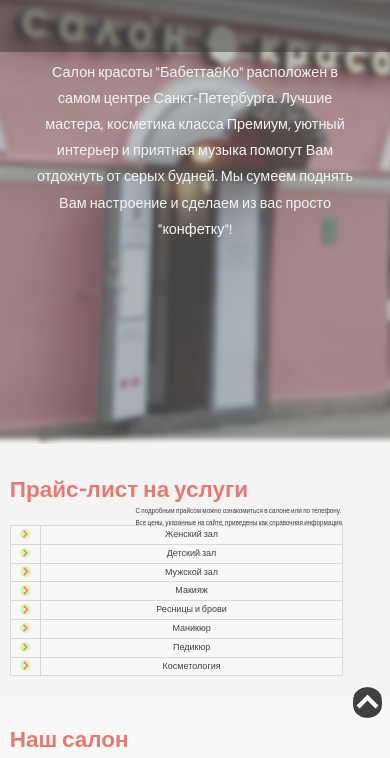
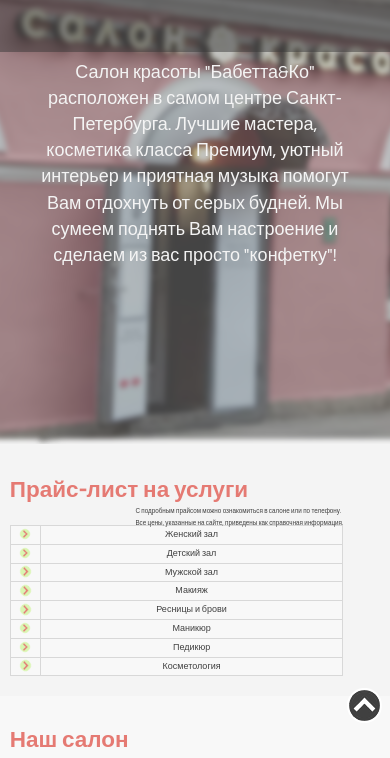
Before and after one commit to KDiGithub/Babetta, a plain HTML site: page babetta/index.html in a window 390 px wide. Shown: the part 86-844 px from the top of the page. Drawn offline with Linux system fonts and the light colour scheme.

Commit message:
Update style.css

```diff
--- a/babetta/css/style.css
+++ b/babetta/css/style.css
@@ -70,6 +70,7 @@
 
 @media only screen and (max-width:419px){
 	html{font-size:9px;}
+
 	.icon {
 		margin-top:20px;
 		margin-left:1%;
@@ -83,6 +84,9 @@
 	.master img{
 		width:140px;
 		height:auto;
+	}
+	.prew p {
+		font-size:2rem !important;
 	}
 }
 
@@ -418,7 +422,7 @@ footer {
 	color:#000000;
 	font-size:0rem;
 	background:url("../img/up.png") no-repeat center center;
-    padding: 1.6rem;
+    padding: 2rem;
 	vertical-align:middle;
     text-decoration: none;
 }
```
